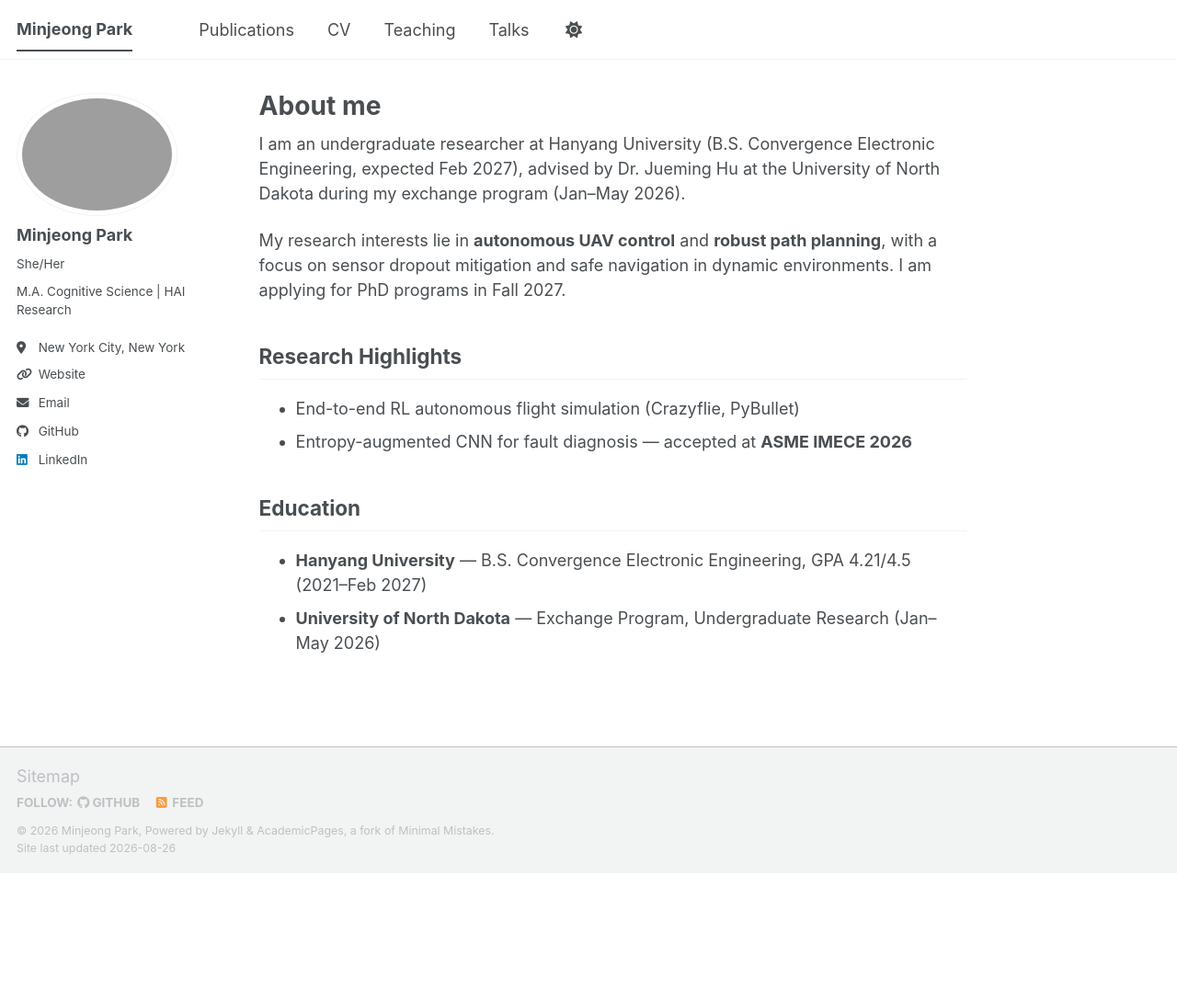
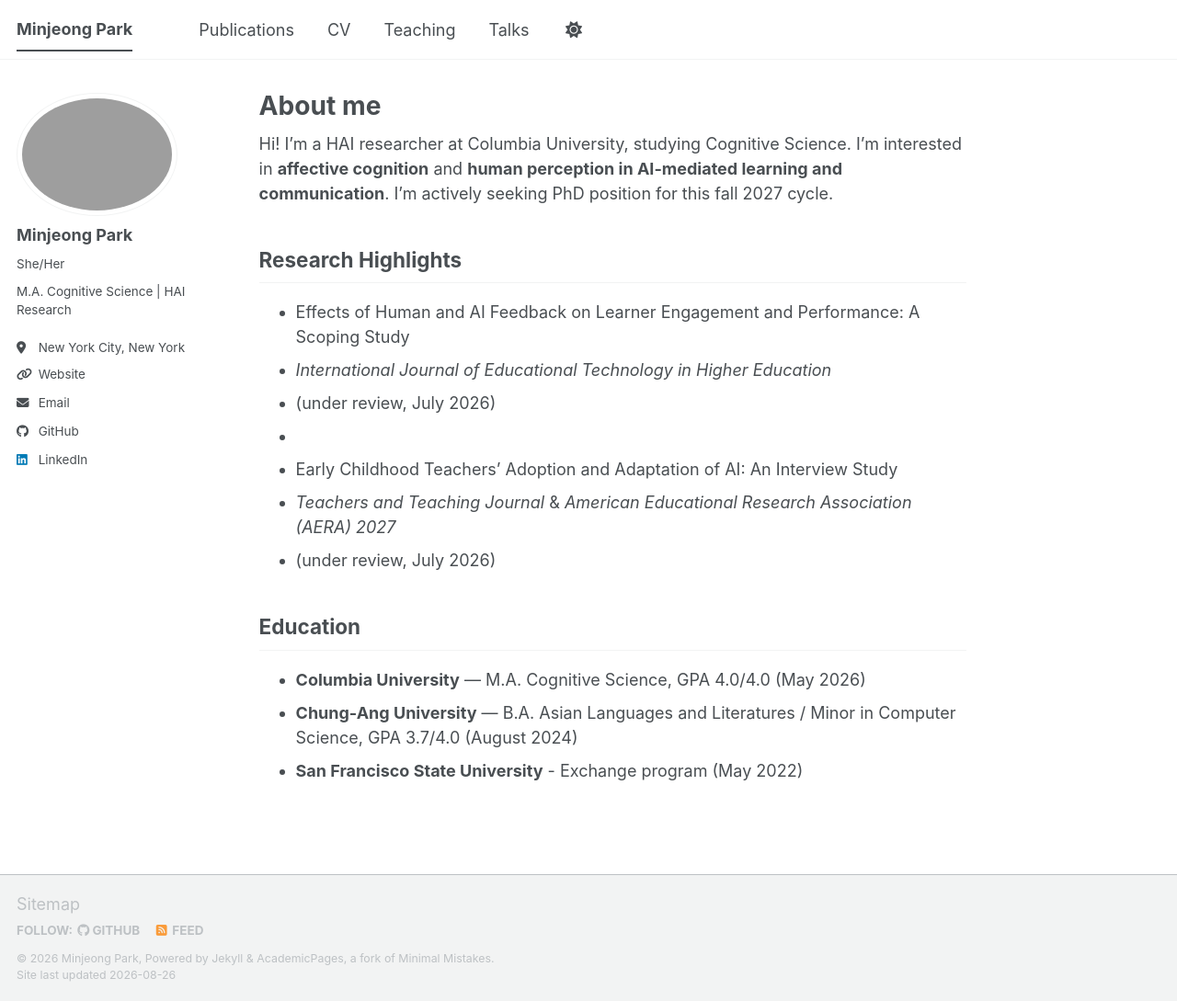
Before and after one commit to mingzung2da/mingzung2da.github.io, a Jekyll site: the page built from _pages/about.md, in a window 1280 px wide and 1089 px high. Shown: the whole window at 92% size. Built offline with Jekyll 4.4.1, drawn with Linux system fonts in a browser that asks for light colours; a script bundle is joined from its source files by our own code; library files that are not in the unit come from our copies.

Commit message:
Update about.md

```diff
--- a/_pages/about.md
+++ b/_pages/about.md
@@ -7,19 +7,21 @@ redirect_from:
   - /about.html
 ---
 
-I am an undergraduate researcher at Hanyang University (B.S. Convergence Electronic Engineering, expected Feb 2027),
-advised by Dr. Jueming Hu at the University of North Dakota during my exchange program (Jan–May 2026).
-
-My research interests lie in **autonomous UAV control** and **robust path planning**,
-with a focus on sensor dropout mitigation and safe navigation in dynamic environments.
-I am applying for PhD programs in Fall 2027.
+Hi! I'm a HAI researcher at Columbia University, studying Cognitive Science. I'm interested in **affective cognition** and **human perception in AI-mediated learning and communication**.
+I'm actively seeking PhD position for this fall 2027 cycle.
 
 ## Research Highlights
 
-- End-to-end RL autonomous flight simulation (Crazyflie, PyBullet)
-- Entropy-augmented CNN for fault diagnosis — accepted at **ASME IMECE 2026**
+- Effects of Human and AI Feedback on Learner Engagement and Performance: A Scoping Study
+- _International Journal of Educational Technology in Higher Education_
+- (under review, July 2026)
+-
+- Early Childhood Teachers’ Adoption and Adaptation of AI: An Interview Study
+- _Teachers and Teaching Journal_ & _American Educational Research Association (AERA) 2027_
+- (under review, July 2026)
 
 ## Education
 
-- **Hanyang University** — B.S. Convergence Electronic Engineering, GPA 4.21/4.5 (2021–Feb 2027)
-- **University of North Dakota** — Exchange Program, Undergraduate Research (Jan–May 2026)
+- **Columbia University** — M.A. Cognitive Science, GPA 4.0/4.0 (May 2026)
+- **Chung-Ang University** — B.A. Asian Languages and Literatures / Minor in Computer Science, GPA 3.7/4.0 (August 2024)
+- **San Francisco State University** - Exchange program (May 2022)
```
